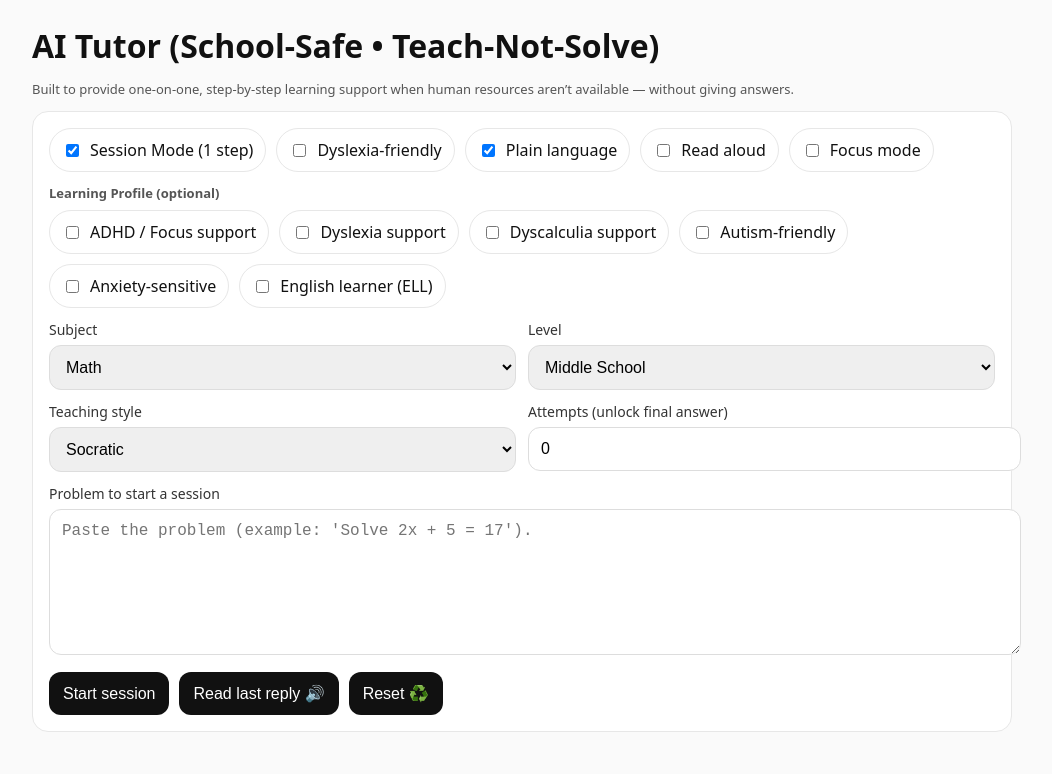
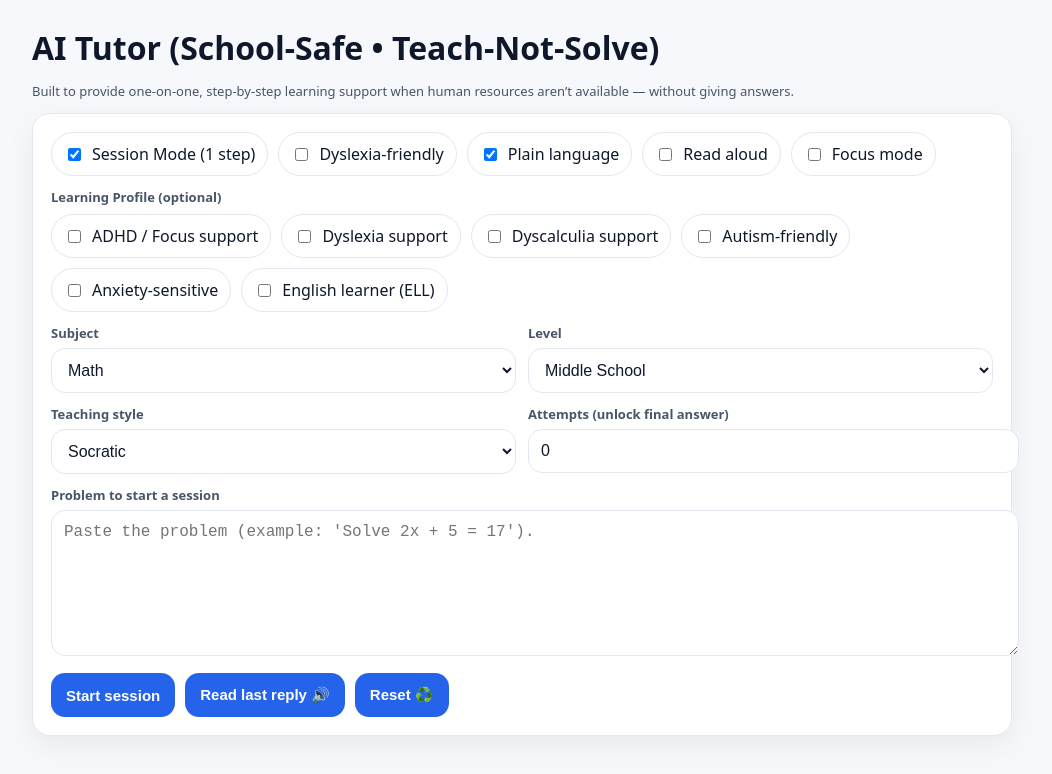
Before and after one commit to davidcogill1011-code/ai-tutor-turnkey, a Next.js app: page / in a window 1280 px wide. Shown: the top 774 px of the page, without its empty margins (118-1170 px from the left). Built offline with nearby package versions, Linux system fonts and the light colour scheme.

Commit message:
Enhance global styles with CSS variables and updates
Refactor CSS variables for better theming and update styles for various elements.

```diff
--- a/app/globals.css
+++ b/app/globals.css
@@ -1,33 +1,154 @@
-:root { color-scheme: light; }
-body { font-family: system-ui, Arial, sans-serif; margin: 0; background: #fafafa; color: #111; }
-.container { max-width: 980px; margin: 0 auto; padding: 18px; }
-
-.card { background: white; border: 1px solid #e7e7e7; border-radius: 16px; padding: 16px; }
-.row { display: grid; gap: 12px; grid-template-columns: 1fr 1fr; }
-@media (max-width: 820px) { .row { grid-template-columns: 1fr; } }
-
-label { font-size: 14px; color: #333; display:block; margin-bottom: 6px; }
-select, textarea, input[type="text"] {
-  width: 100%; padding: 12px; border-radius: 12px; border: 1px solid #ddd; font-size: 16px;
-}
-textarea { min-height: 120px; resize: vertical; }
-
-button {
-  border: 0; border-radius: 12px; padding: 12px 14px; font-size: 16px;
-  background: #111; color: white; cursor: pointer;
-}
-button:disabled { opacity: .5; cursor: not-allowed; }
-
-.small { font-size: 13px; color: #555; }
-.reply { white-space: pre-wrap; line-height: 1.55; }
-
-.toggles { display:flex; flex-wrap: wrap; gap: 10px; }
-.toggle {
-  display:flex; align-items:center; gap: 8px;
-  border: 1px solid #e7e7e7; background: #fff; padding: 10px 12px; border-radius: 999px;
+:root{
+  --bg:#f6f8fc;
+  --card:#ffffff;
+  --text:#0f172a;
+  --muted:#475569;
+  --border:#e2e8f0;
+  --blue:#2563eb;
+  --blue2:#1d4ed8;
+  --blueSoft:#e8f0ff;
+  --shadow: 0 10px 30px rgba(2, 8, 23, 0.06);
 }
 
-.dyslexiaOn { font-size: 18px; letter-spacing: 0.04em; line-height: 1.8; }
-.focusOn .row, .focusOn .small.secondary { display: none; }
+body{
+  font-family: system-ui, -apple-system, Segoe UI, Roboto, Arial, sans-serif;
+  margin:0;
+  background: var(--bg);
+  color: var(--text);
+}
 
-hr { border: 0; border-top: 1px solid #eee; margin: 14px 0; }
+.container{
+  max-width: 980px;
+  margin: 0 auto;
+  padding: 20px 16px 40px;
+}
+
+.card{
+  background: var(--card);
+  border: 1px solid var(--border);
+  border-radius: 18px;
+  padding: 18px;
+  box-shadow: var(--shadow);
+}
+
+.row{
+  display:grid;
+  gap:12px;
+  grid-template-columns: 1fr 1fr;
+}
+@media (max-width: 820px){
+  .row{ grid-template-columns: 1fr; }
+}
+
+label{
+  font-size: 13px;
+  color: var(--muted);
+  display:block;
+  margin-bottom: 6px;
+  font-weight: 600;
+}
+
+select, textarea, input[type="text"]{
+  width:100%;
+  padding: 12px 12px;
+  border-radius: 14px;
+  border: 1px solid var(--border);
+  font-size: 16px;
+  background: #fff;
+  color: var(--text);
+  outline: none;
+}
+select:focus, textarea:focus, input[type="text"]:focus{
+  border-color: rgba(37, 99, 235, 0.45);
+  box-shadow: 0 0 0 4px rgba(37, 99, 235, 0.12);
+}
+
+textarea{
+  min-height: 120px;
+  resize: vertical;
+}
+
+button{
+  border: 1px solid rgba(37, 99, 235, 0.2);
+  border-radius: 14px;
+  padding: 12px 14px;
+  font-size: 15px;
+  background: var(--blue);
+  color: white;
+  cursor: pointer;
+  font-weight: 700;
+}
+button:hover{ background: var(--blue2); }
+button:disabled{ opacity: .55; cursor:not-allowed; }
+
+.small{
+  font-size: 13px;
+  color: var(--muted);
+}
+.reply{
+  white-space: pre-wrap;
+  line-height: 1.6;
+}
+
+/* Toggle chips */
+.toggles{
+  display:flex;
+  flex-wrap: wrap;
+  gap: 10px;
+}
+.toggle{
+  display:flex;
+  align-items:center;
+  gap: 8px;
+  border: 1px solid var(--border);
+  background: #fff;
+  padding: 10px 12px;
+  border-radius: 999px;
+}
+
+/* subtle “school product” header */
+.header{
+  display:flex;
+  align-items:flex-start;
+  justify-content: space-between;
+  gap: 16px;
+  margin: 6px 0 14px;
+}
+.brand{
+  display:flex;
+  align-items:center;
+  gap: 12px;
+}
+.logoDot{
+  width: 38px;
+  height: 38px;
+  border-radius: 12px;
+  background: linear-gradient(135deg, var(--blue), #60a5fa);
+  box-shadow: 0 10px 22px rgba(37,99,235,.25);
+}
+.h1{
+  margin:0;
+  font-size: 22px;
+  letter-spacing: -0.02em;
+}
+.tagline{
+  margin: 2px 0 0;
+  color: var(--muted);
+  font-size: 13px;
+}
+
+/* accessibility */
+.dyslexiaOn{
+  font-size: 18px;
+  letter-spacing: 0.04em;
+  line-height: 1.8;
+}
+.focusOn .row, .focusOn .small.secondary{
+  display:none;
+}
+
+hr{
+  border:0;
+  border-top: 1px solid var(--border);
+  margin: 14px 0;
+}
```
